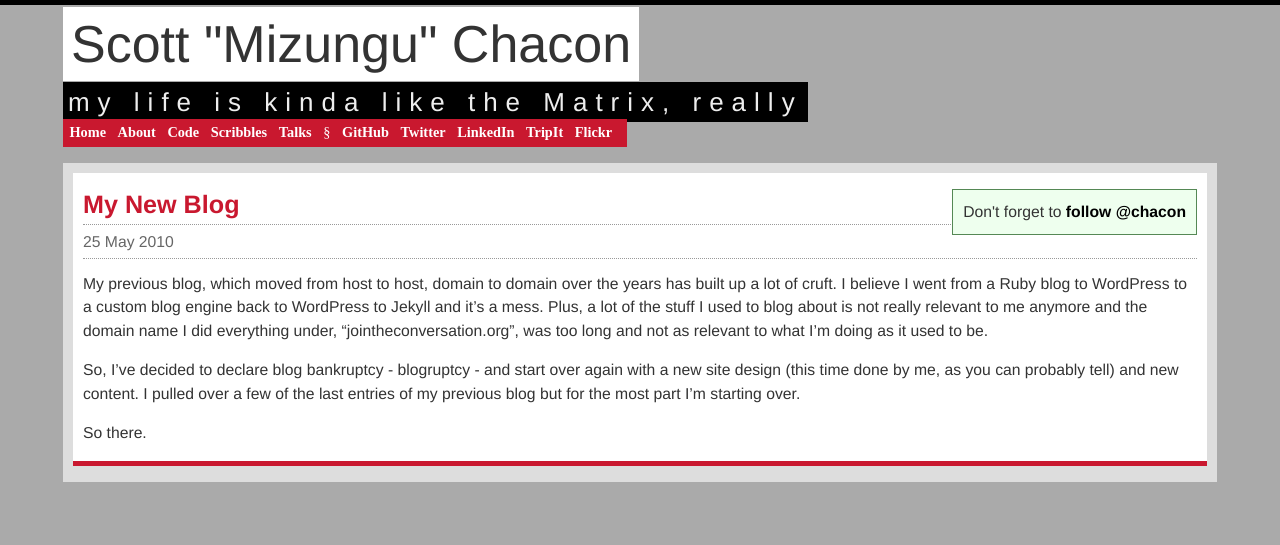
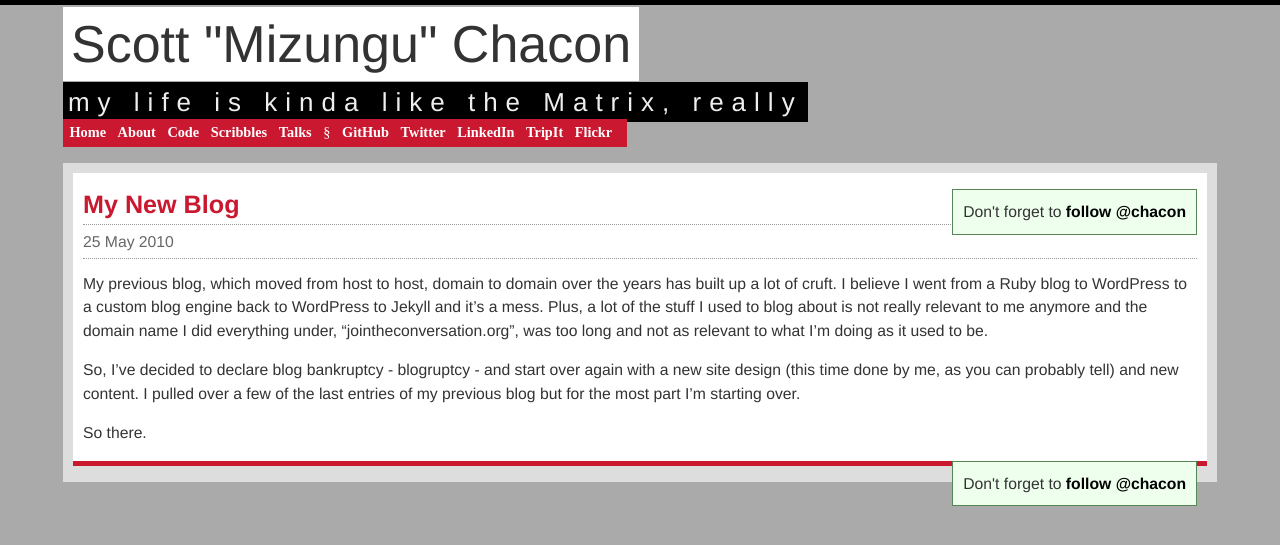
Before and after one commit to scottchacon/scottchacon.github.com, a Jekyll site: the page built from _posts/life/2010-05-25-blog-over.markdown, in a window 1280 px wide. Shown: the top 545 px of the page. Built offline with Jekyll 4.4.1, drawn with Linux system fonts in a browser that asks for light colours; nearby versions of some CDN libraries; library files that are not in the unit come from our copies.

Commit message:
this is just lazy, now

```diff
--- a/_layouts/post.html
+++ b/_layouts/post.html
@@ -61,6 +61,7 @@
 				<h3>{{ page.title }}</h3>
 				<p class="meta">{{page.date | date_to_string}}</p>
 				{{ content }}
+				<div class="twitter">Don't forget to <a href="http://twitter.com/chacon">follow @chacon</a></div>
 				</div>
 				</div>
 			</div>
```
